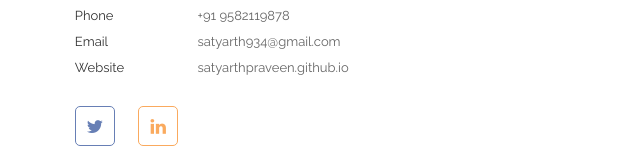
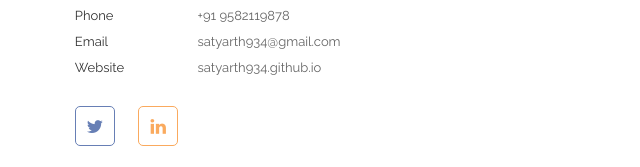
Before and after one commit to satyarth934/satyarth934.github.io, a plain HTML site: page index.html in a window 1280 px wide. Shown: the part 514-681 px from the top of the page, 464-1104 px from the left. Drawn offline with Linux system fonts and the light colour scheme; some packages are replaced by stand-ins of ours.

Commit message:
Updated website link.

```diff
--- a/index.html
+++ b/index.html
@@ -111,7 +111,7 @@
                                         <li><a href="#">+91 9582119878</a></li>
                                         <!-- <li><a href="#">sumon.backpiper</a></li> -->
                                         <li><a href="#">satyarth934@gmail.com</a></li>
-                                        <li><a href="satyarthpraveen.github.io">satyarthpraveen.github.io</a></li>
+                                        <li><a href="satyarth934.github.io">satyarth934.github.io</a></li>
                                     </ul>
                                 </div>
                                 <ul class="social_icon">
```
